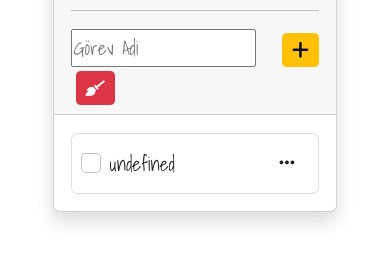
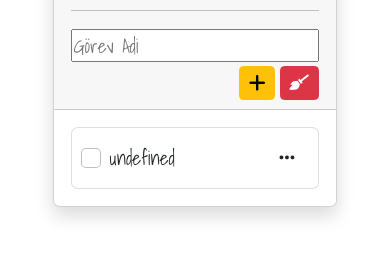
Before and after one commit to OguzcanKacmaz/TodoApp, a plain HTML site: page index.html in a window 390 px wide. Shown: the part 159-422 px from the top of the page. Drawn offline with nearby package versions, Linux system fonts and the light colour scheme.

Commit message:
responsiveson

```diff
--- a/index.html
+++ b/index.html
@@ -19,13 +19,13 @@
 
 <body>
     <div class="container-sm d-flex justify-content-center align-items-center mt-5 p-5">
-        <div class="card shadow">
+        <div class="card shadow col">
             <div class="card-header text-center">
                 <h1>Todo App</h1>
                 <hr>
-                <div class="d-flex justify-content-between flex-wrap">
-                    <input id="gorevAdi" type="text" placeholder="Görev Adi" class="me-3"></input>
-                    <button id="btnEkle" class="btn btn-warning btn-sm ms-auto mt-1"><i
+                <div class="d-flex fl justify-content-between align-items-center flex-wrap">
+                    <input id="gorevAdi" type="text" placeholder="Görev Adi" class="w-100"></input>
+                    <button id="btnEkle" class="btn btn-warning btn-sm ms-auto mt-1 "><i
                             class="fa-solid fa-plus fa-lg"></i></button>
                     <button id="btnTemizle" class="btn btn-danger btn-sm ms-1 mt-1"><i
                             class="fa-solid fa-broom"></i></button>
```
